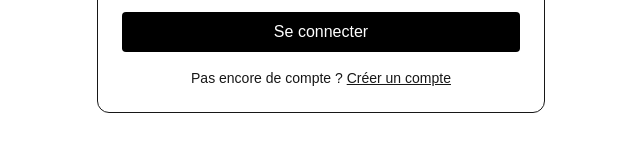
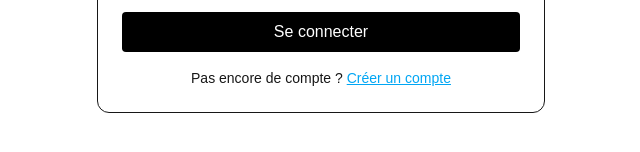
Before and after one commit to steveyambo/nexts-js-auth, a Next.js app: page /login in a window 1280 px wide. Shown: the part 460-612 px from the top of the page, without its empty margins (319-959 px from the left). Built offline with nearby package versions, Linux system fonts and the light colour scheme.

Commit message:
Redirect to login after registration

```diff
--- a/app/login/page.tsx
+++ b/app/login/page.tsx
@@ -83,7 +83,7 @@ export default function LoginPage() {
 
         <p className="text-sm text-center">
           Pas encore de compte ?{" "}
-          <Link href="/register" className="underline">
+          <Link href="/register" className="underline text-sky-500">
             Créer un compte
           </Link>
         </p>
--- a/app/register/page.tsx
+++ b/app/register/page.tsx
@@ -1,8 +1,10 @@
 "use client";
-
 import { useState } from "react";
+import { useRouter } from "next/navigation";
 
 export default function RegisterPage() {
+  const router = useRouter();
+
   const [name, setName] = useState("");
   const [email, setEmail] = useState("");
   const [password, setPassword] = useState("");
@@ -36,10 +38,12 @@ export default function RegisterPage() {
       return;
     }
 
-    setMessage("Compte créé avec succès.");
+    setMessage("Compte créé avec succès. Redirection vers la connexion...");
     setName("");
     setEmail("");
     setPassword("");
+
+    router.push("/login");
   }
 
   return (
```
